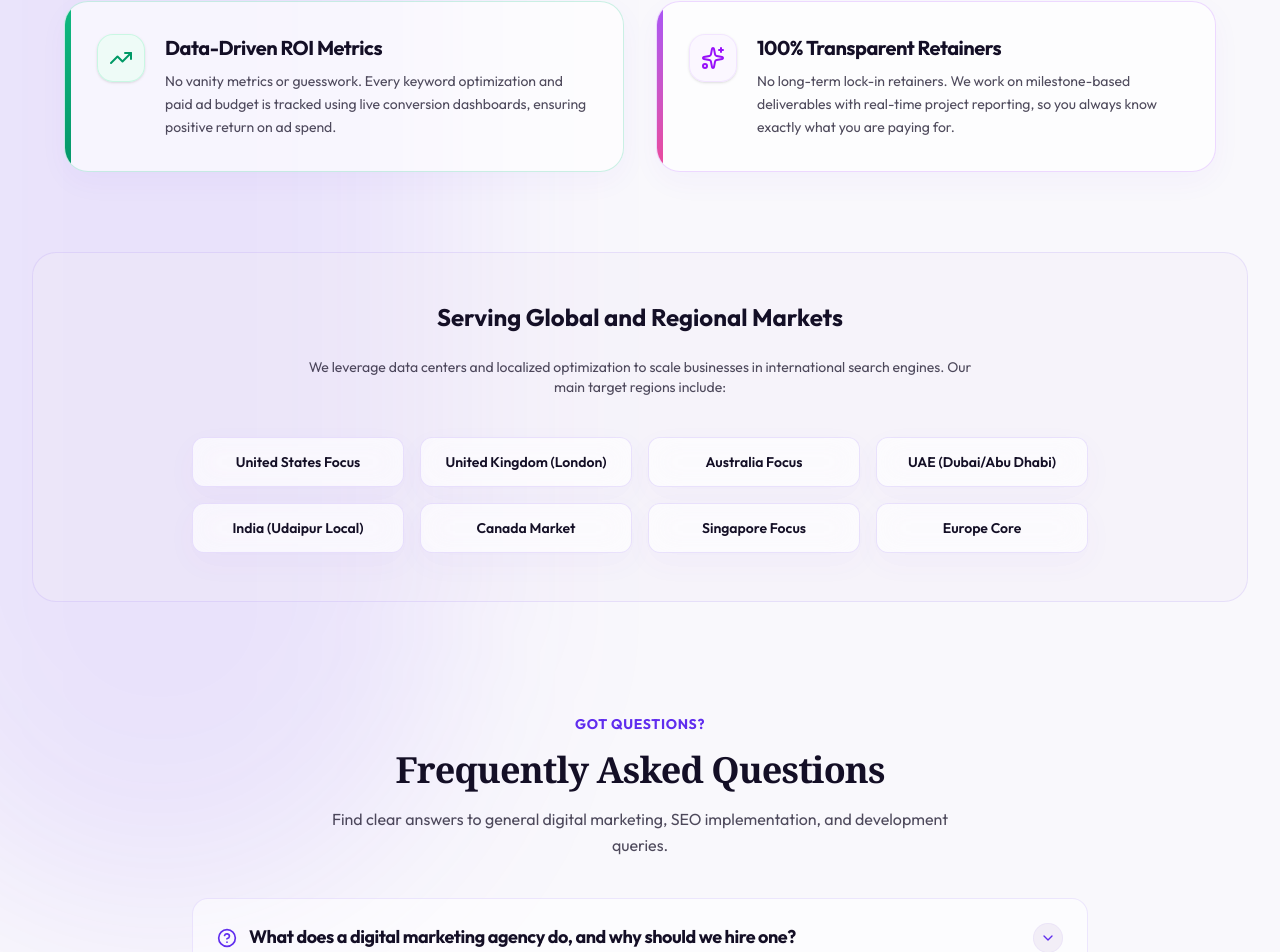
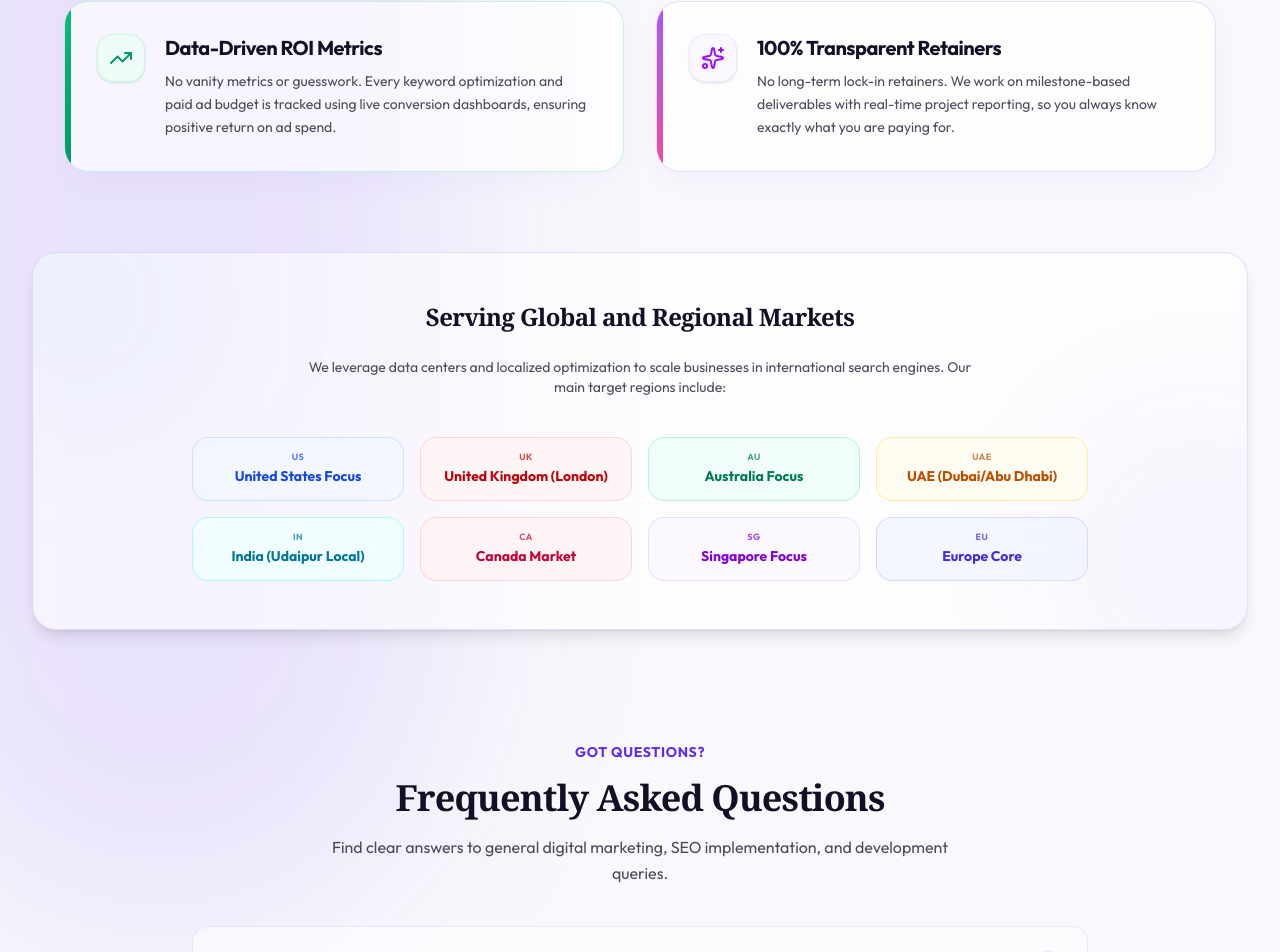
Before and after one commit to Eshbanoliver/futurexwebsite, a Next.js app: page /about in a window 1280 px wide. Shown: the part 1423-2375 px from the top of the page. Built offline with nearby package versions, Linux system fonts and the light colour scheme.

Commit message:
style: add dynamic vibrant colors, tags, and animations to Serving Global and Regional Markets section on About page

```diff
--- a/src/app/about/page.tsx
+++ b/src/app/about/page.tsx
@@ -273,15 +273,29 @@ export default function About() {
           </div>
 
           {/* Focus Regions Map Section */}
-          <div className="bg-secondary/35 rounded-3xl border border-primary/10 p-8 md:p-12 space-y-6 text-center">
-            <h2 className="text-2xl font-bold">Serving Global and Regional Markets</h2>
-            <p className="text-foreground/75 max-w-2xl mx-auto text-sm">
+          <div className="relative rounded-3xl border border-primary/15 p-8 md:p-12 space-y-6 text-center bg-white/60 backdrop-blur-xl shadow-lg overflow-hidden group">
+            {/* Ambient background glows */}
+            <div className="absolute -right-20 -bottom-20 w-64 h-64 bg-primary/5 rounded-full blur-[80px] pointer-events-none" />
+            <div className="absolute -left-20 -top-20 w-64 h-64 bg-accent-cyan/5 rounded-full blur-[80px] pointer-events-none" />
+
+            <h2 className="text-2xl font-extrabold tracking-tight text-foreground font-serif relative z-10">Serving Global and Regional Markets</h2>
+            <p className="text-foreground/75 max-w-2xl mx-auto text-sm relative z-10">
               We leverage data centers and localized optimization to scale businesses in international search engines. Our main target regions include:
             </p>
-            <div className="grid grid-cols-2 sm:grid-cols-4 gap-4 max-w-4xl mx-auto pt-4">
-              {["United States Focus", "United Kingdom (London)", "Australia Focus", "UAE (Dubai/Abu Dhabi)", "India (Udaipur Local)", "Canada Market", "Singapore Focus", "Europe Core"].map((region, i) => (
-                <div key={i} className="liquid-glass py-2.5 px-2 sm:py-3.5 sm:px-4 rounded-xl border border-primary/10 text-[11px] sm:text-xs md:text-sm font-semibold text-center flex items-center justify-center min-h-[50px]">
-                  {region}
+            <div className="grid grid-cols-2 sm:grid-cols-4 gap-4 max-w-4xl mx-auto pt-4 relative z-10">
+              {[
+                { name: "United States Focus", color: "bg-blue-50/70 border-blue-300/40 text-blue-700 hover:border-blue-500 hover:bg-blue-50/90", tag: "US" },
+                { name: "United Kingdom (London)", color: "bg-red-50/70 border-red-300/40 text-red-700 hover:border-red-500 hover:bg-red-50/90", tag: "UK" },
+                { name: "Australia Focus", color: "bg-emerald-50/70 border-emerald-300/40 text-emerald-700 hover:border-emerald-500 hover:bg-emerald-50/90", tag: "AU" },
+                { name: "UAE (Dubai/Abu Dhabi)", color: "bg-amber-50/70 border-amber-300/40 text-amber-700 hover:border-amber-500 hover:bg-amber-50/90", tag: "UAE" },
+                { name: "India (Udaipur Local)", color: "bg-cyan-50/70 border-cyan-300/40 text-cyan-700 hover:border-cyan-500 hover:bg-cyan-50/90", tag: "IN" },
+                { name: "Canada Market", color: "bg-rose-50/70 border-rose-300/40 text-rose-700 hover:border-rose-500 hover:bg-rose-50/90", tag: "CA" },
+                { name: "Singapore Focus", color: "bg-purple-50/70 border-purple-300/40 text-purple-700 hover:border-purple-500 hover:bg-purple-50/90", tag: "SG" },
+                { name: "Europe Core", color: "bg-indigo-50/70 border-indigo-300/40 text-indigo-700 hover:border-indigo-500 hover:bg-indigo-50/90", tag: "EU" }
+              ].map((region, i) => (
+                <div key={i} className={`backdrop-blur-md py-3 px-3 rounded-2xl border transition-all duration-300 transform hover:-translate-y-1 hover:shadow-md text-[11px] sm:text-xs md:text-sm font-bold text-center flex flex-col items-center justify-center min-h-[64px] ${region.color}`}>
+                  <span className="text-[9px] uppercase tracking-wider opacity-70 mb-0.5">{region.tag}</span>
+                  <span>{region.name}</span>
                 </div>
               ))}
             </div>
```
